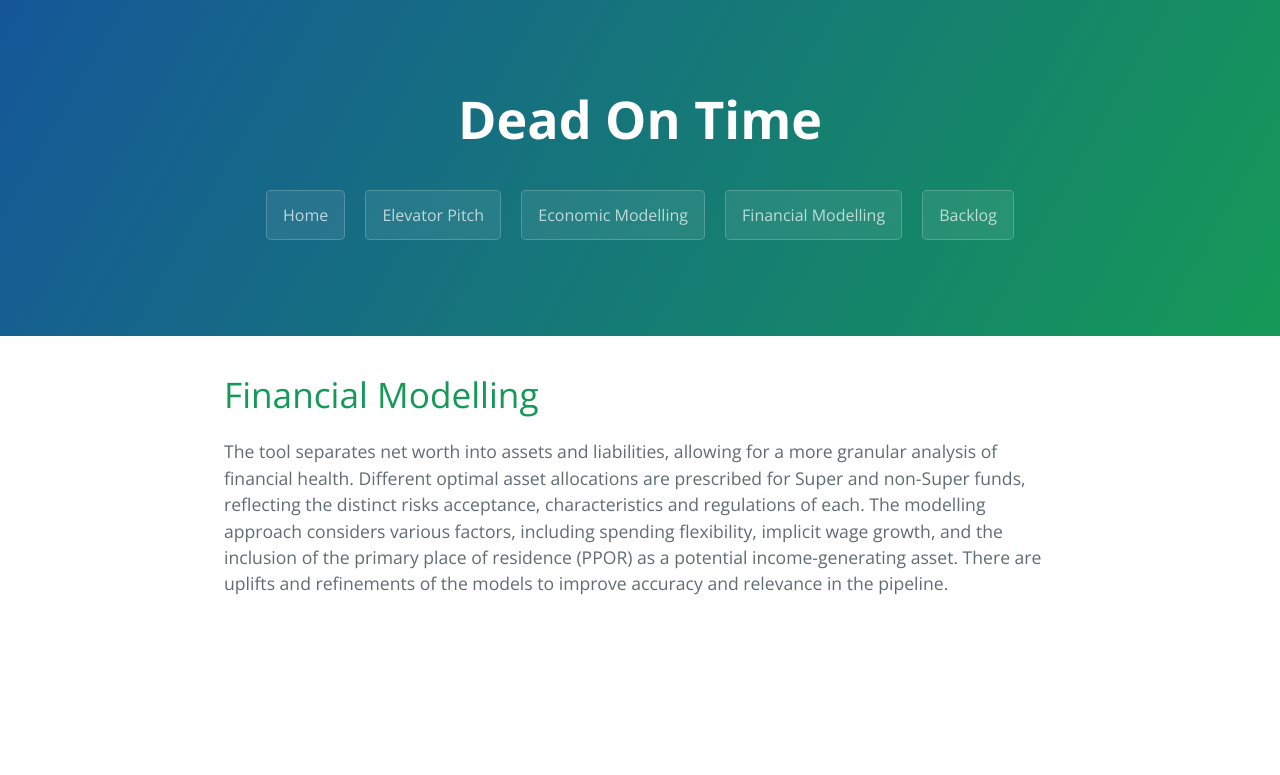
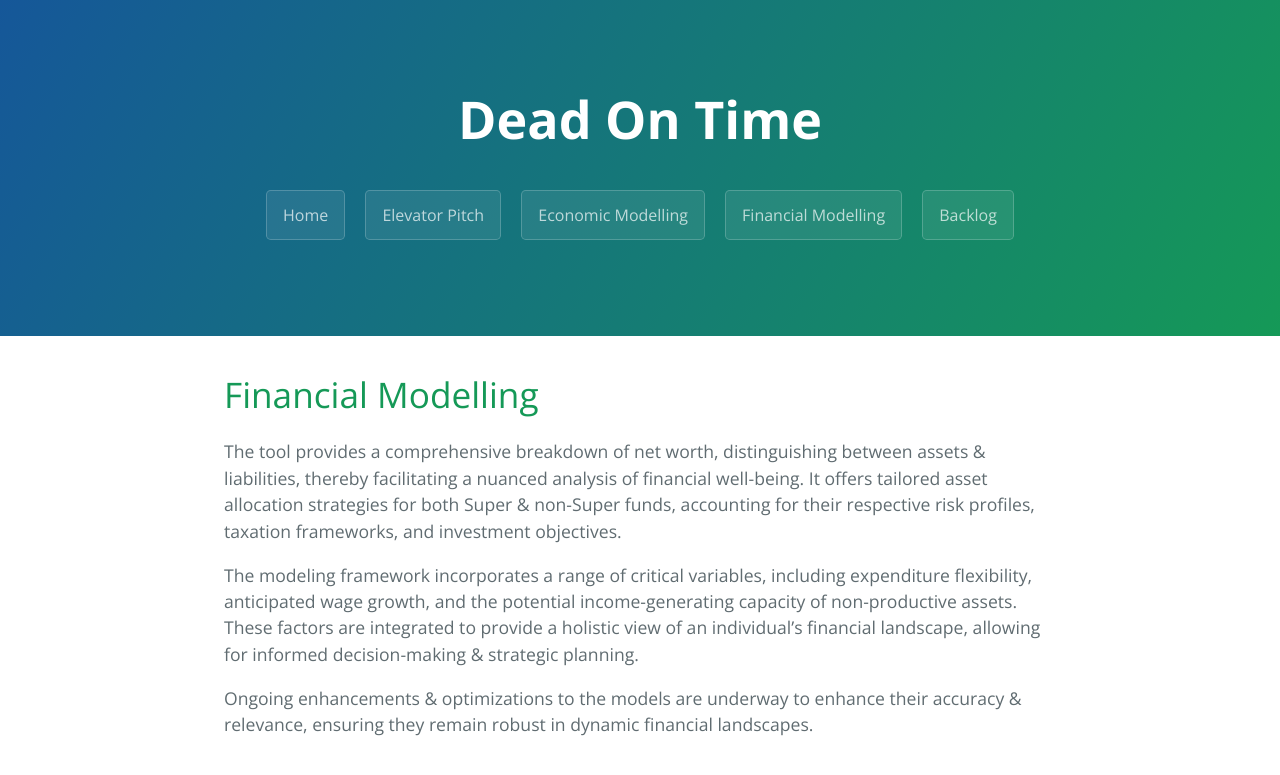
Before and after one commit to AllMyNamesAreGone/Dead-On-Time, a Jekyll site: the page built from FinancialModelling.md, in a window 1280 px wide. Shown: the top 775 px of the page. Built offline with Jekyll 4.4.1, drawn with Linux system fonts in a browser that asks for light colours.

Commit message:
Update FinancialModelling.md

```diff
--- a/FinancialModelling.md
+++ b/FinancialModelling.md
@@ -4,4 +4,8 @@ layout: template
 filename: FinancialModelling
 ---
 # Financial Modelling
-The tool separates net worth into assets and liabilities, allowing for a more granular analysis of financial health. Different optimal asset allocations are prescribed for Super and non-Super funds, reflecting the distinct risks acceptance, characteristics and regulations of each. The modelling approach considers various factors, including spending flexibility, implicit wage growth, and the inclusion of the primary place of residence (PPOR) as a potential income-generating asset. There are uplifts and refinements of the models to improve accuracy and relevance in the pipeline.
+The tool provides a comprehensive breakdown of net worth, distinguishing between assets & liabilities, thereby facilitating a nuanced analysis of financial well-being. It offers tailored asset allocation strategies for both Super & non-Super funds, accounting for their respective risk profiles, taxation frameworks, and investment objectives.
+
+The modeling framework incorporates a range of critical variables, including expenditure flexibility, anticipated wage growth, and the potential income-generating capacity of non-productive assets. These factors are integrated to provide a holistic view of an individual's financial landscape, allowing for informed decision-making & strategic planning.
+
+Ongoing enhancements & optimizations to the models are underway to enhance their accuracy & relevance, ensuring they remain robust in dynamic financial landscapes.
```
